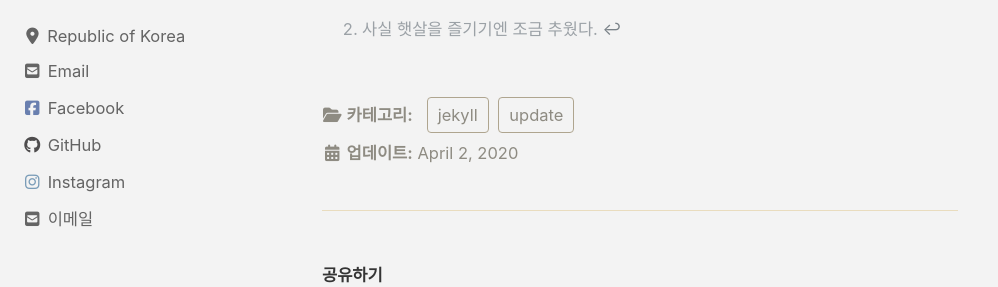
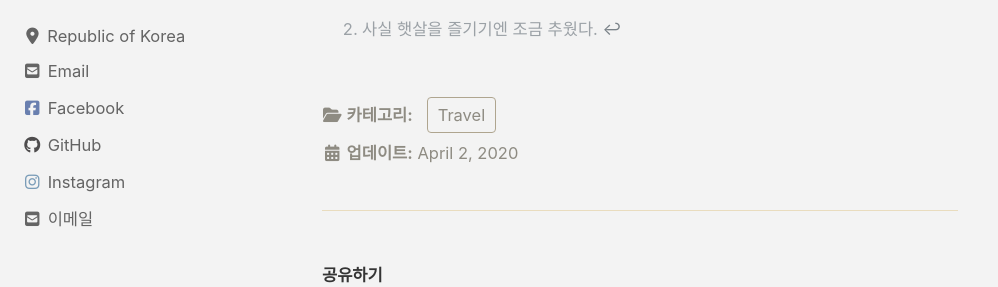
Before and after one commit to sang0436/sang0436.github.io, a Jekyll site: the page built from _posts/2020-04-02-Europe-travel.md2020-04-02-London-Travel.md, in a window 1280 px wide and 900 px high, scrolled down 2988 px. Shown: the part 155-442 px from the top of the window, without its empty margins (0-998 px from the left). Built offline with Jekyll 4.4.1, drawn with Linux system fonts in a browser that asks for light colours; cached includes are drawn as plain includes; nearby versions of some CDN libraries; comment, search, counter and statistics services are not loaded.

Commit message:
Update 2020-04-02-Europe-travel.md2020-04-02-London-Travel.md

```diff
--- a/_posts/2020-04-02-Europe-travel.md2020-04-02-London-Travel.md
+++ b/_posts/2020-04-02-Europe-travel.md2020-04-02-London-Travel.md
@@ -2,7 +2,7 @@
 layout : single
 title : "London Travel"
 date : 2020-04-02
-categories : jekyll update
+categories : Travel
 ---
 
 # 20.01.16 ~ 20.01.19 런던 여행기
```
